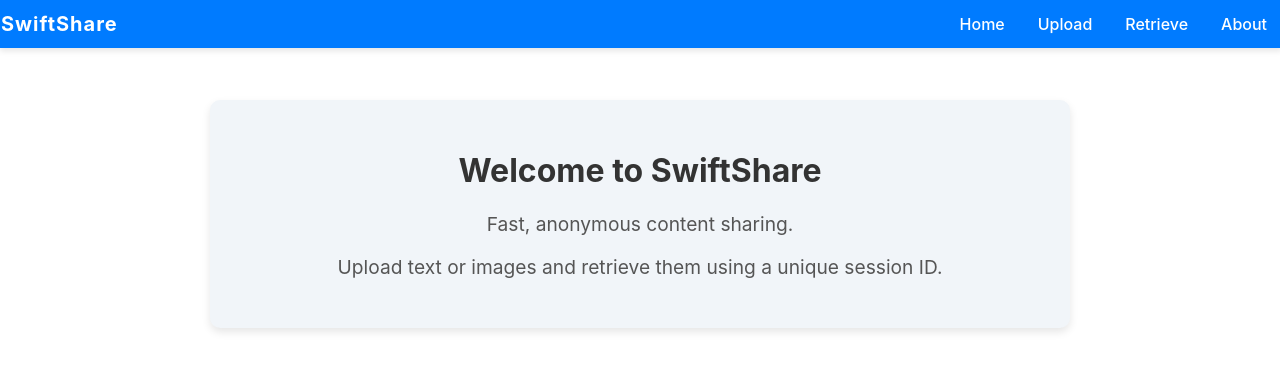
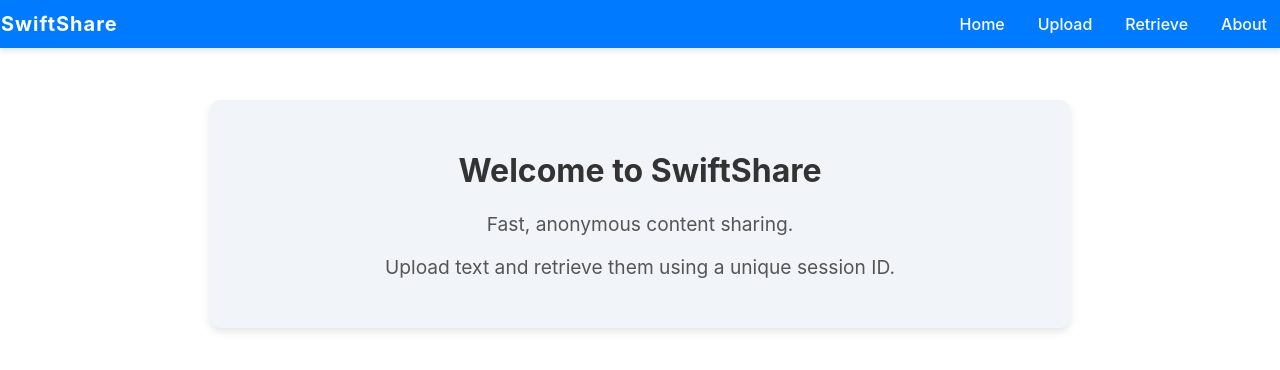
Before and after one commit to Sumit2399/swiftshare-frontend, a React (Create React App) app: page / in a window 1280 px wide. Shown: the top 370 px of the page. Built offline with nearby package versions, Linux system fonts and the light colour scheme.

Commit message:
Update home.js

```diff
--- a/src/pages/home.js
+++ b/src/pages/home.js
@@ -6,7 +6,7 @@ const Home = () => {
     <div className="home-container">
       <h1>Welcome to SwiftShare</h1>
       <p>Fast, anonymous content sharing.</p>
-      <p>Upload text or images and retrieve them using a unique session ID.</p>
+      <p>Upload text and retrieve them using a unique session ID.</p>
     </div>
   );
 };
```
